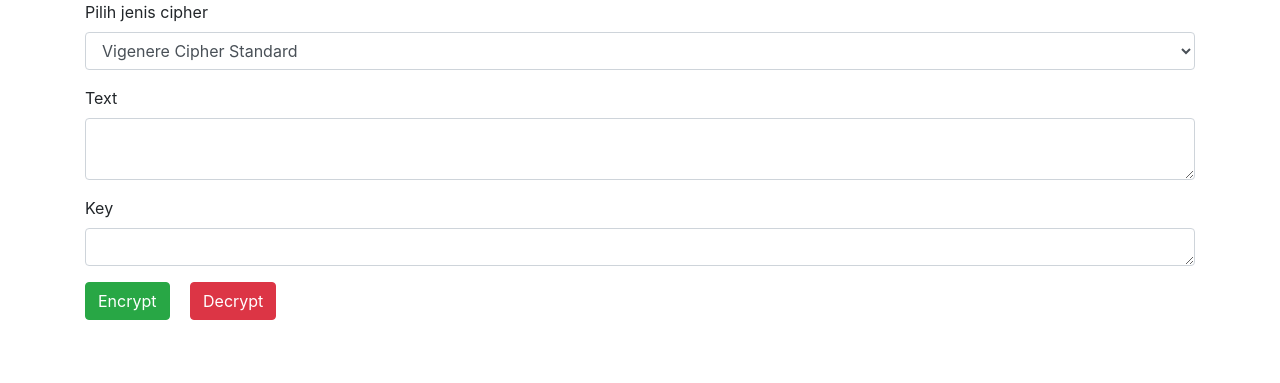
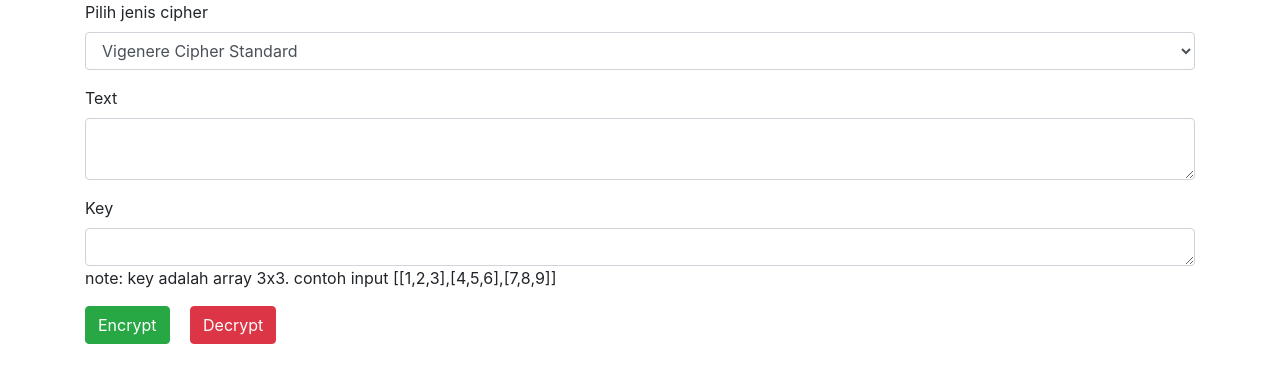
Before and after one commit to alimutaw12/IF4020-tugas1, a Flask app: page / in a window 1280 px wide. Shown: the top 383 px of the page. Run offline with Flask 3, Linux system fonts and the light colour scheme; some libraries are stand-ins or nearby versions.

Commit message:
hill cipher

```diff
--- a/app.py
+++ b/app.py
@@ -3,8 +3,10 @@ import json
 from cipher.cripto import VigenereCipher
 from cipher.cripto2 import VigenereCipherAutoKey
 from cipher.cripto3 import AffineCipher
+from cipher.cripto4 import HillCipher
 from cipher.playfair import PlayfairCipher
 from cipher.vigenere_extended import ExtendedVigenereCipher
+import numpy as np
 
 app = Flask(__name__)
 
@@ -29,6 +31,53 @@ def encrypt():
         algo = ExtendedVigenereCipher()
     elif (cipher == '4'):
         algo = PlayfairCipher()
+    elif (cipher == '6'):
+        matrixData = np.fromstring(key, dtype=int, sep=';')
+        matrix = []
+        idx = 0
+        for i in range(len(matrixData)):
+            matrixTemp = []
+            for j in range(3):
+                if idx < len(matrixData):
+                    try:
+                        element = int(matrixData[idx])
+                        matrixTemp.append(matrixData[idx])
+                    except ValueError:
+                        data = {
+                            "chipherText" : 'Key harus integer',
+                            "key": key
+                        }
+                        return jsonify(data)
+
+                idx += 1
+            if len(matrixTemp) == 3:
+                matrix.append(matrixTemp)
+            # print(matrix[i])
+
+        print(matrix)
+        if len(matrix) == 0:
+            data = {
+                "chipherText" : 'Key tidak valid',
+                "key": key
+            }
+
+            return jsonify(data)
+
+        matrix = np.array(matrix)
+        num_rows, num_cols = matrix.shape
+
+        k = 3
+        if num_rows != k and num_cols != k:
+            data = {
+                "chipherText" : 'Key tidak valid',
+                "key": key
+            }
+
+            return jsonify(data)
+
+        algo = HillCipher()
+        old_key = key
+        key = matrix
     elif (cipher == '5'):
         algo = AffineCipher()
         try:
@@ -54,6 +103,9 @@ def encrypt():
         algo = VigenereCipher()
 
     chipher_text = algo.encrypt(plain_text, key)
+    if (cipher == '6'):
+        key = old_key
+
     data = {
         "chipherText" : chipher_text,
         "key": key
@@ -78,13 +130,60 @@ def decrypt():
         algo = ExtendedVigenereCipher()
     elif (cipher == '4'):
         algo = PlayfairCipher()
+    elif (cipher == '6'):
+        matrixData = np.fromstring(key, dtype=int, sep=';')
+        matrix = []
+        idx = 0
+        for i in range(len(matrixData)):
+            matrixTemp = []
+            for j in range(3):
+                if idx < len(matrixData):
+                    try:
+                        element = int(matrixData[idx])
+                        matrixTemp.append(matrixData[idx])
+                    except ValueError:
+                        data = {
+                            "plainText" : 'Key harus integer',
+                            "key": key
+                        }
+                        return jsonify(data)
+
+                idx += 1
+            if len(matrixTemp) == 3:
+                matrix.append(matrixTemp)
+            # print(matrix[i])
+
+        print(matrix)
+        if len(matrix) == 0:
+            data = {
+                "plainText" : 'Key tidak valid',
+                "key": key
+            }
+
+            return jsonify(data)
+
+        matrix = np.array(matrix)
+        num_rows, num_cols = matrix.shape
+
+        k = 3
+        if num_rows != k and num_cols != k:
+            data = {
+                "plainText" : 'Key tidak valid',
+                "key": key
+            }
+
+            return jsonify(data)
+
+        algo = HillCipher()
+        old_key = key
+        key = matrix
     elif (cipher == '5'):
         algo = AffineCipher()
         try:
             key = int(key)
         except ValueError:
             data = {
-                "chipherText" : 'Key harus integer',
+                "plainText" : 'Key harus integer',
                 "key": key
             }
 
@@ -94,7 +193,7 @@ def decrypt():
 
         if gcd != 1:
             data = {
-                "chipherText" : 'Key tidak valid',
+                "plainText" : 'Key tidak valid',
                 "key": key
             }
 
@@ -103,6 +202,9 @@ def decrypt():
         algo = VigenereCipher()
 
     plain_text = algo.decrypt(plain_text, key)
+    if (cipher == '6'):
+        key = old_key
+
     data = {
         "plainText" : plain_text,
         "key": key
--- a/templates/index.html
+++ b/templates/index.html
@@ -28,6 +28,7 @@
         <div class="form-group">
             <label for="key">Key</label>
             <textarea class="form-control" id="key" rows="1"></textarea>
+            <span>note: key adalah array 3x3. contoh input [[1,2,3],[4,5,6],[7,8,9]]</span>
         </div>
 
         <button class="btn btn-encrypt btn-success mr-3">Encrypt</button>
```
Also changed, not shown: cipher/cripto4.py (+24 -16 lines).
